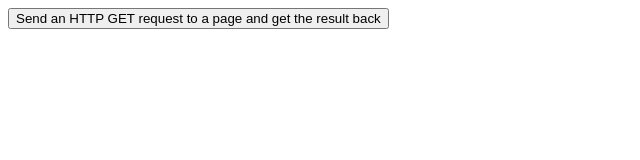
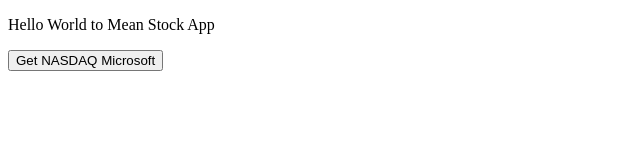
Before and after one commit to lanking520/MeanStock, a plain HTML site: page index.html in a window 1280 px wide. Shown: the whole page, without its empty margins (0-640 px from the left). Drawn offline with nearby package versions, Linux system fonts and the light colour scheme.

Commit message:
Update index.html

```diff
--- a/index.html
+++ b/index.html
@@ -1,6 +1,7 @@
 <!DOCTYPE html>
 <html>
 <head>
+    <p>Hello World to Mean Stock App</p>
 <script src="https://ajax.googleapis.com/ajax/libs/jquery/1.12.4/jquery.min.js"></script>
 <script>
 $(document).ready(function(){
@@ -25,7 +26,7 @@
 </head>
 <body>
 
-<button>Send an HTTP GET request to a page and get the result back</button>
+<button>Get NASDAQ Microsoft</button>
 
 </body>
 </html>
```
